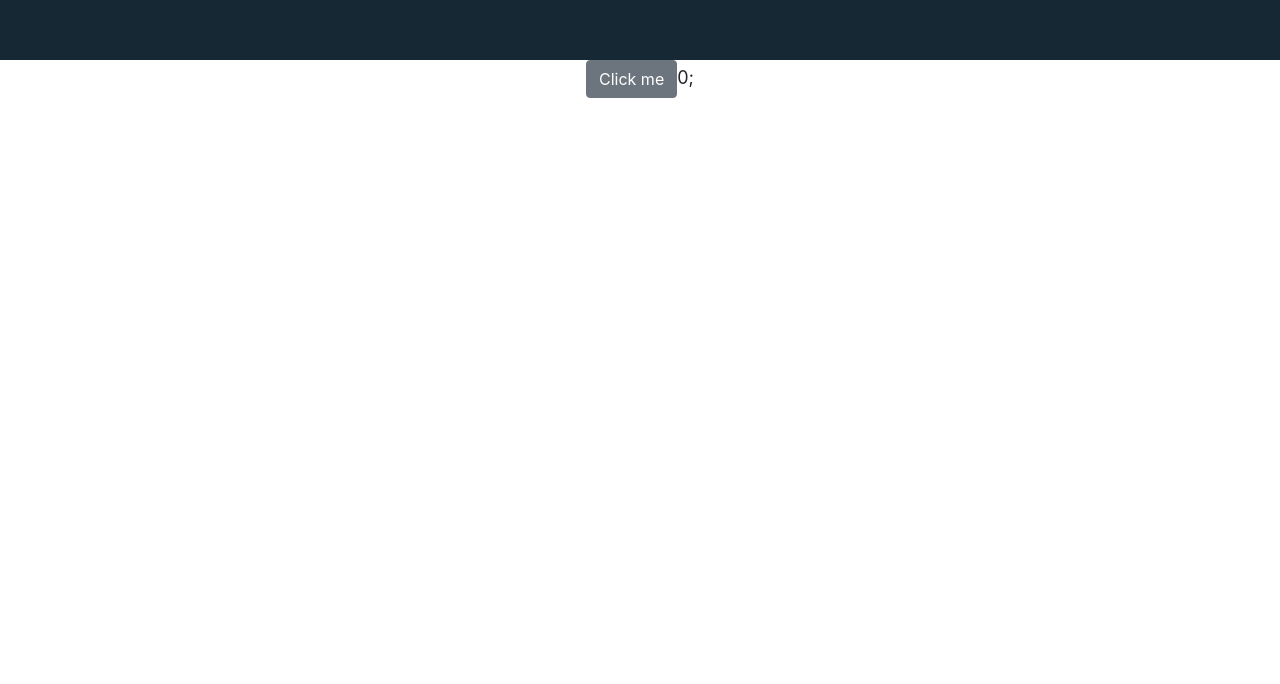
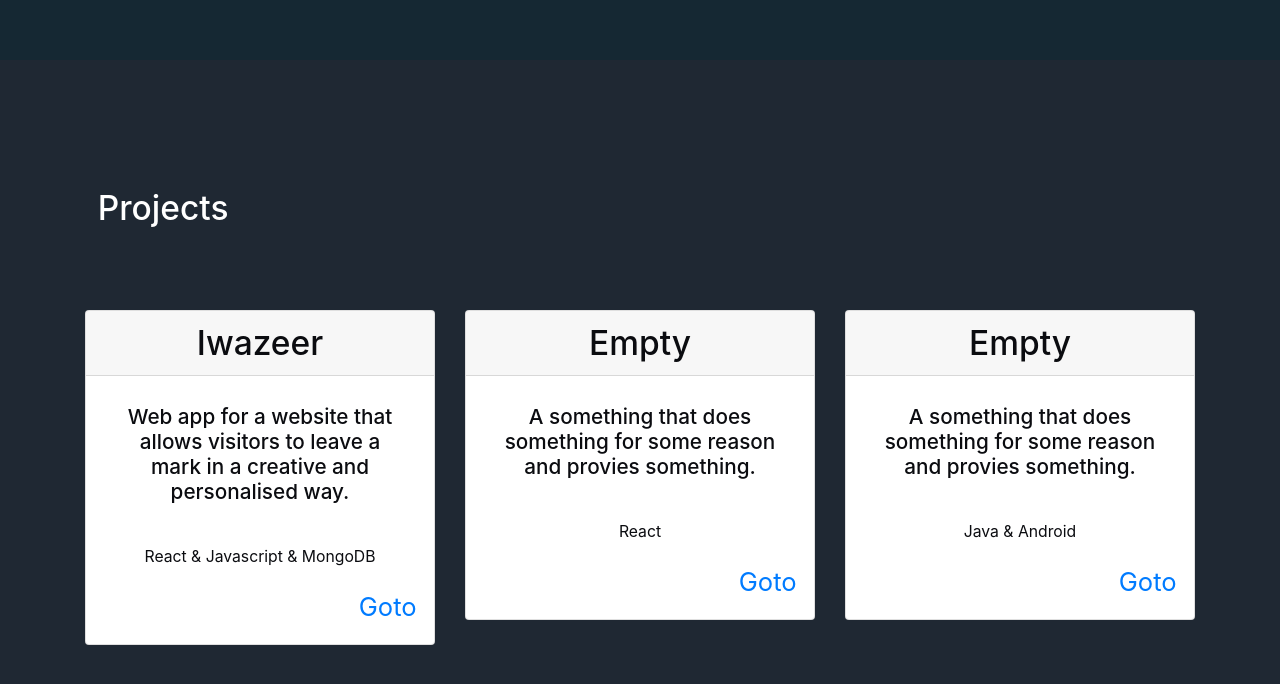
Before and after one commit to codingmr/codingmr.github.io, a React (Create React App) app: page / in a window 1280 px wide. Shown: the part 1540-2224 px from the top of the page. Before the commit the page ends 1654 px from the top, so only its background shows below. Built offline with nearby package versions, Linux system fonts and the light colour scheme.

Commit message:
finished first version

```diff
--- a/package.json
+++ b/package.json
@@ -8,7 +8,9 @@
     "gh-pages": "^1.2.0",
     "react": "^16.4.1",
     "react-dom": "^16.4.1",
+    "react-router-dom": "^4.3.1",
     "react-scripts": "1.1.4",
+    "react-scroll": "^1.7.10",
     "reactstrap": "^6.3.0"
   },
   "scripts": {
--- a/src/App.css
+++ b/src/App.css
@@ -59,6 +59,27 @@
   margin: auto;
 }
 
+.projects-view {
+  height: 100vh;
+  width: calc(100vw - (100vw - 100%));
+  background-color: rgb(31, 40, 51);
+  color: white;
+}
+
+.projects-section {
+  padding-top: 10%;
+  margin: auto;
+  color: rgb(11, 12, 16);
+}
+
+.projects-heading {
+  color: white;
+  font-size: 2.618vw;
+  text-align: left;
+  padding-left: 1vw;
+  padding-bottom: 3vw;
+}
+
 .section-heading {
   font-size: 2.618vw;
   text-align: left;
@@ -73,6 +94,31 @@
   min-width: 226px;
 }
 
+.card-header {
+  font-size: 2.618vw;
+
+}
+
+.card-text {
+  font-size: 1.23vw;
+}
+
+.card-style {
+  padding: 5%;
+  padding-bottom: 13%;
+  font-size: 1.618vw;
+}
+
+.bottom-pad {
+  margin-top: 10% !important;
+}
+
+.link-style {
+  text-align: right !important;
+  padding-bottom: 5%;
+  padding-right: 5%;
+  font-size: 2vw;
+}
 
 
 .box {
@@ -90,6 +136,16 @@
 
 .logo {
   color: white;
+}
+
+.brand {
+  color: white !important;
+}
+.brand:hover {
+  cursor: pointer !important;
+}
+.nav-button:hover {
+  cursor: pointer !important;
 }
 
 .jumbo {
--- a/src/App.js
+++ b/src/App.js
@@ -7,37 +7,24 @@ import { Button } from 'reactstrap';
 import Navigationbar from './components/Navigationbar';
 import Landing from './components/Landing';
 import About from './components/About';
+import Projects from './components/Projects';
+
+import Section from './components/Section';
 
 class App extends Component {
-  constructor(){
-    super();
-    this.state = {
-      count: 0
-    };
-  }
-
-  increment = () => {
-    this.setState({ count: this.state.count + 1});
-  }
-
   render() {
     return (
+
       <div className="App">
         <header className="App-header">
           <Navigationbar />
         </header>
-        <Landing />
-        <About />
-        { // <Landing />
-          // <About />
-          // <Projects />
-          // <Footer />
-        }
-        <p className="App-intro">
-          <Button onClick={this.increment} >Click me</Button>
-          {this.state.count};
-        </p>
+        <Section />
+        <Landing/>
+        <About/>
+        <Projects/>
       </div>
+
     );
   }
 }
--- a/src/components/About.js
+++ b/src/components/About.js
@@ -2,11 +2,15 @@ import React from 'react';
 import { Container, Row, Col } from 'reactstrap';
 
 import net_graph from '../media/net_graph.png';
+// ES6 Imports
+import * as Scroll from 'react-scroll';
+import { Link, Element , Events, animateScroll as scroll, scrollSpy, scroller } from 'react-scroll'
 
 
 export default class About extends React.Component {
     render() {
         return (
+            <Element name="land">
             <div className="about-view">
                 <div className="about-section">
                     <Container>
@@ -37,6 +41,7 @@ export default class About extends React.Component {
                     </Container>
                 </div>
             </div>
+            </Element>
         );
     }
 }
--- a/src/components/Navigationbar.js
+++ b/src/components/Navigationbar.js
@@ -6,8 +6,13 @@ import {
   NavbarBrand,
   Nav,
   NavItem,
-  NavLink
+  NavLink,
+  Button
   } from 'reactstrap';
+
+  import * as Scroll from 'react-scroll';
+  import { Link, Element , Events, animateScroll as scroll, scrollSpy, scroller } from 'react-scroll'
+
 
 export default class Navigationbar extends React.Component {
   constructor(props) {
@@ -23,19 +28,36 @@ export default class Navigationbar extends React.Component {
       isOpen: !this.state.isOpen
     });
   }
+
+  gotoTop() {
+    scroll.scrollToTop();
+  }
+
+  gotoAbout() {
+    var html = document.documentElement.clientHeight;
+
+    scroll.scrollTo(html);
+  }
+
+  gotoProjects() {
+    var html = document.documentElement.clientHeight * 2;
+
+    scroll.scrollTo(html);
+  }
+
   render() {
     return (
       <div>
         <Navbar color="none" dark expand="md" fixed={`top`} className="navbar-border">
-          <NavbarBrand href="/#landing"><b>coding</b>mroberts</NavbarBrand>
+          <NavbarBrand className="brand" onClick={this.gotoTop}><b>coding</b>mroberts</NavbarBrand>
           <NavbarToggler onClick={this.toggle} />
           <Collapse isOpen={this.state.isOpen} navbar>
             <Nav className="ml-auto" navbar>
               <NavItem>
-                <NavLink href="/#about">About</NavLink>
+                <NavLink className="nav-button" onClick={this.gotoAbout}>About</NavLink>
               </NavItem>
               <NavItem>
-                <NavLink href="/#projects">Projects</NavLink>
+                <NavLink className="nav-button" onClick={this.gotoProjects}>Projects</NavLink>
               </NavItem>
             </Nav>
           </Collapse>
--- a/src/components/Projects.js
+++ b/src/components/Projects.js
@@ -0,0 +1,52 @@
+import React from 'react';
+import { Container, Row, Col,Card, CardImg, CardText, CardBody,
+    CardHeader, CardTitle, CardLink, CardSubtitle, Button } from 'reactstrap';
+
+import net_graph from '../media/net_graph.png';
+
+
+export default class Projects extends React.Component {
+    render() {
+        return (
+            <div className="projects-view">
+                <div className="projects-section">
+                    <Container>
+                    <h2 className="projects-heading">Projects</h2>
+                        <Row>
+                            <Col>
+                                <Card className="bottom-pad">
+                                    <CardHeader className="card-header" tag="h3">Iwazeer</CardHeader>
+                                    <CardBody>
+                                        <CardSubtitle className="card-style">Web app for a website that allows visitors to leave a mark in a creative and personalised way.</CardSubtitle>
+                                        <CardText className="card-text">React & Javascript & MongoDB</CardText>
+                                    </CardBody>
+                                    <CardLink href="#" className="link-style">Goto</CardLink>
+                                </Card>
+                            </Col>
+                            <Col>
+                                <Card className="bottom-pad">
+                                    <CardHeader className="card-header" tag="h3">Empty</CardHeader>
+                                    <CardBody>
+                                        <CardSubtitle className="card-style">A something that does something for some reason and provies something.</CardSubtitle>
+                                        <CardText className="card-text">React</CardText>
+                                    </CardBody>
+                                    <CardLink href="#" className="link-style">Goto</CardLink>
+                                </Card>
+                            </Col>
+                            <Col>
+                                <Card className="bottom-pad">
+                                    <CardHeader className="card-header" tag="h3">Empty</CardHeader>
+                                    <CardBody>
+                                        <CardSubtitle className="card-style">A something that does something for some reason and provies something.</CardSubtitle>
+                                        <CardText className="card-text">Java & Android</CardText>
+                                    </CardBody>
+                                    <CardLink href="#" className="link-style">Goto</CardLink>
+                                </Card>
+                            </Col>
+                        </Row>
+                    </Container>
+                </div>
+            </div>
+        );
+    }
+}
--- /dev/null
+++ b/src/components/Section.js
@@ -0,0 +1,20 @@
+import React from 'react';
+import { Container, Row, Col, Button } from 'reactstrap';
+
+import Landing from './Landing';
+
+// ES6 Imports
+import * as Scroll from 'react-scroll';
+import { Link, Element , Events, animateScroll as scroll, scrollSpy, scroller } from 'react-scroll'
+
+
+export default class Section extends React.Component {
+
+    render() {
+        return (
+            <div>
+
+            </div>
+        );
+    }
+}
```
Also changed, not shown: 1 other file (tests, documents, lock files or other folders).
